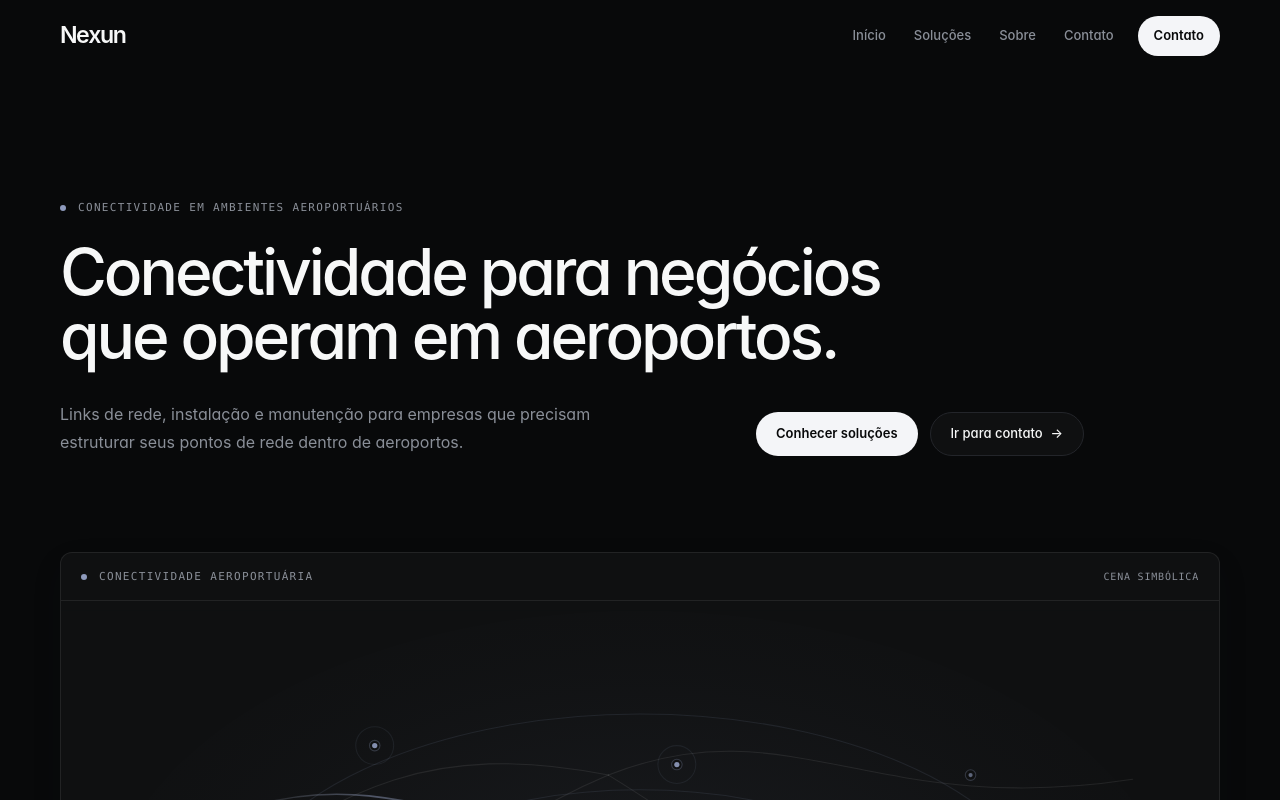
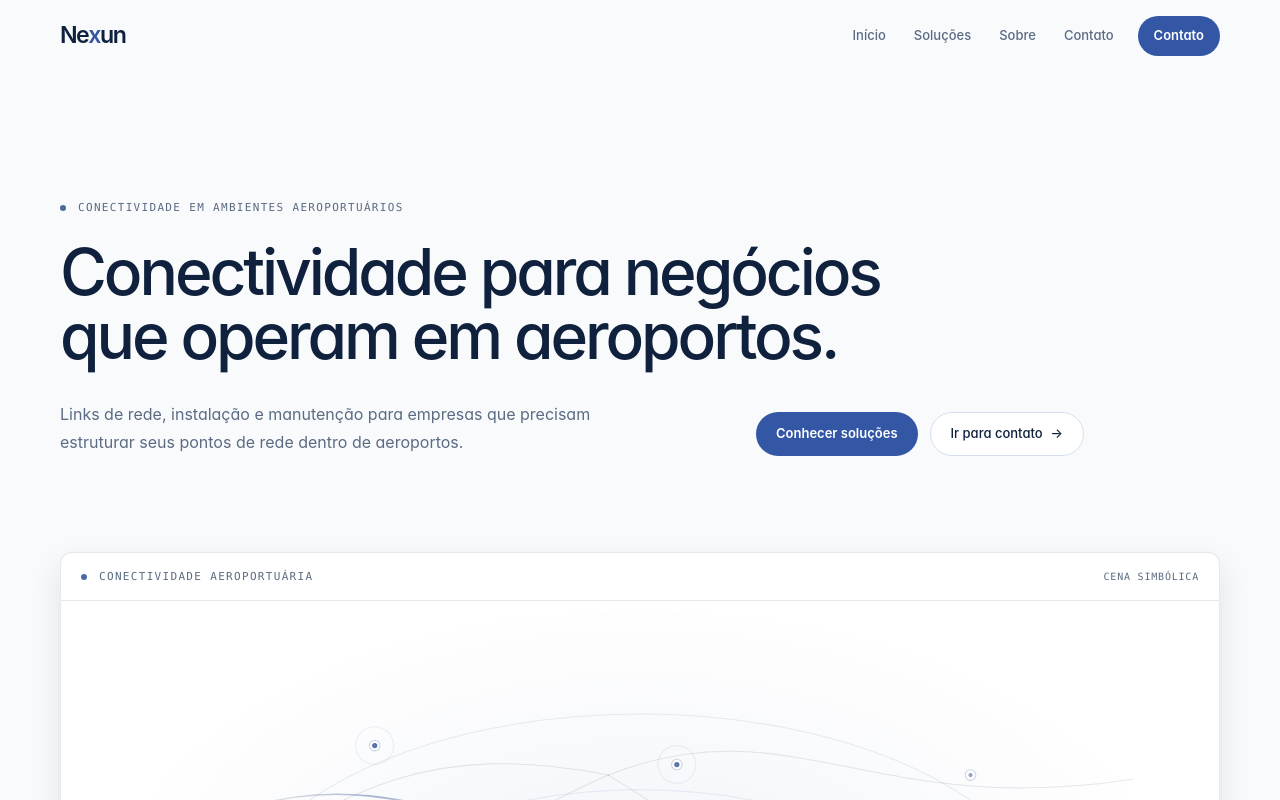
Before and after one commit to MeSiago/nexus_app, a Next.js app: page / in a window 1280 px wide. Shown: the top 800 px of the page. Built offline with nearby package versions, Linux system fonts and the light colour scheme.

Commit message:
refactor: transition design system from dark mode to light mode color palette and update documentation accordingly

```diff
--- a/styles/tokens/tokens.css
+++ b/styles/tokens/tokens.css
@@ -1,25 +1,25 @@
 :root {
-  color-scheme: dark;
+  color-scheme: light;
 
-  --nexun-color-background: #08090a;
-  --nexun-color-surface: #0f1011;
-  --nexun-color-surface-subtle: #121315;
-  --nexun-color-surface-raised: #161718;
-  --nexun-color-ink: #f7f8f8;
-  --nexun-color-muted-ink: #8a8f98;
-  --nexun-color-border: #23252a;
-  --nexun-color-border-subtle: rgb(255 255 255 / 8%);
-  --nexun-color-border-strong: #23252a;
-  --nexun-color-primary-50: #161718;
-  --nexun-color-primary-100: #1c1c1d;
-  --nexun-color-primary-500: #8e9abc;
-  --nexun-color-primary-600: #f4f5f8;
-  --nexun-color-primary-700: #d0d6e0;
-  --nexun-color-ink-on-primary: #08090a;
-  --nexun-color-deep-blue: #0f1011;
-  --nexun-color-deep-blue-ink: #f7f8f8;
-  --nexun-color-deep-blue-muted: #8a8f98;
-  --nexun-color-focus-ring: #8e9abc;
+  --nexun-color-background: #f8fafc;
+  --nexun-color-surface: #ffffff;
+  --nexun-color-surface-subtle: #f3f6fa;
+  --nexun-color-surface-raised: #ebf0f7;
+  --nexun-color-ink: #10213d;
+  --nexun-color-muted-ink: #5b6b82;
+  --nexun-color-border: #d7e0ec;
+  --nexun-color-border-subtle: rgb(16 33 61 / 10%);
+  --nexun-color-border-strong: #b6c3d6;
+  --nexun-color-primary-50: #eef3ff;
+  --nexun-color-primary-100: #dce7ff;
+  --nexun-color-primary-500: #4d69a3;
+  --nexun-color-primary-600: #3457a5;
+  --nexun-color-primary-700: #26458f;
+  --nexun-color-ink-on-primary: #ffffff;
+  --nexun-color-deep-blue: #eef3ff;
+  --nexun-color-deep-blue-ink: #10213d;
+  --nexun-color-deep-blue-muted: #5b6b82;
+  --nexun-color-focus-ring: #3457a5;
 
   --nexun-font-sans: "Inter", "Avenir Next", "Segoe UI", Helvetica, Arial,
     sans-serif;
@@ -41,8 +41,8 @@
   --nexun-radius-lg: 0.75rem;
   --nexun-radius-pill: 9999px;
 
-  --nexun-shadow-soft: 0 0.75rem 2rem rgb(22 34 56 / 8%);
-  --nexun-shadow-floating: 0 1rem 2.5rem rgb(22 34 56 / 12%);
+  --nexun-shadow-soft: 0 0.75rem 2rem rgb(16 33 61 / 10%);
+  --nexun-shadow-floating: 0 1rem 2.5rem rgb(16 33 61 / 14%);
 
   --nexun-motion-fast: 160ms;
   --nexun-motion-standard: 280ms;
```
Also changed, not shown: 1 other file (tests, documents, lock files or other folders).
